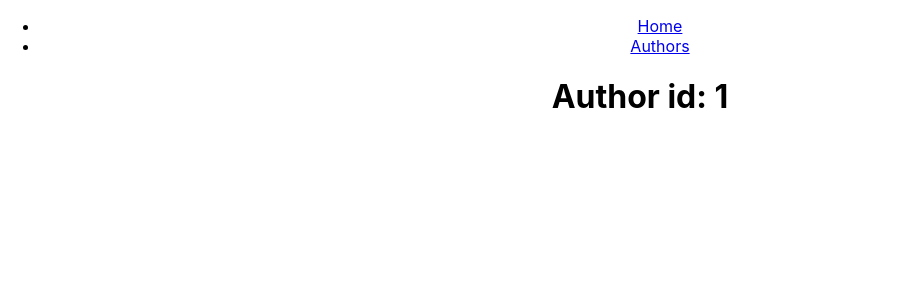
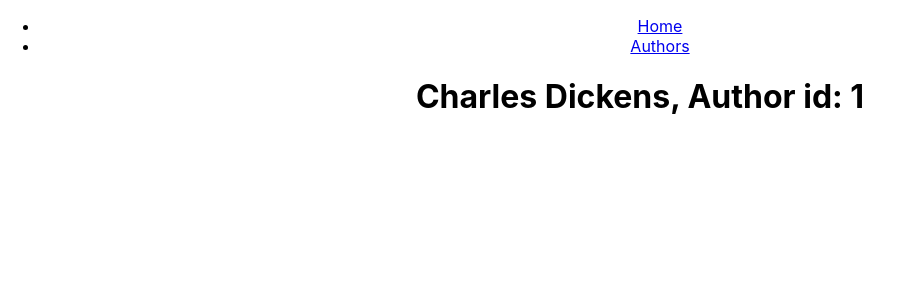
Before and after one commit to mmartinezluis/blog-website-prototype, a React (Create React App) app: page /authors/1 in a window 1280 px wide. Shown: the top 300 px of the page, without its empty margins (0-902 px from the left). Built offline with nearby package versions, Linux system fonts and the light colour scheme.

Commit message:
nested routes working properly

```diff
--- a/src/components/Author.js
+++ b/src/components/Author.js
@@ -1,12 +1,13 @@
 import { useParams } from 'react-router-dom'
 
 
-function Author() {
+function Author({authors}) {
     const { authorId } = useParams();
-    console.log(useParams())
+    const currentAuthor = authors.find( author => author.id === authorId)
+
     return (
         <div>
-            <h1>Author id: {authorId}</h1>
+            <h1>{currentAuthor.name}, Author id: {authorId}</h1>
         </div>
     );
 }
--- a/src/pages/Authors.js
+++ b/src/pages/Authors.js
@@ -14,7 +14,7 @@ function Authors() {
         <div>
             <Routes>
                 <Route path="" element={ <AuthorsLinks authors={authors} /> }/>
-                <Route path=":authorId" element= { <Author />} />
+                <Route path=":authorId" element= { <Author authors={authors} />} />
             </Routes>
         </div>
     )
```
